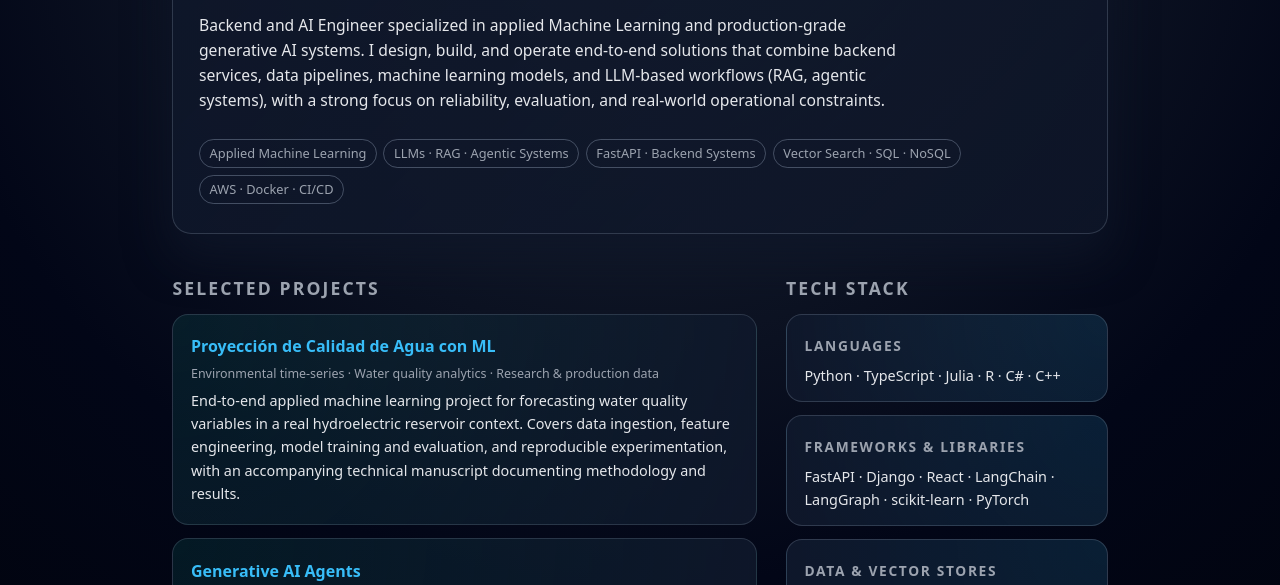
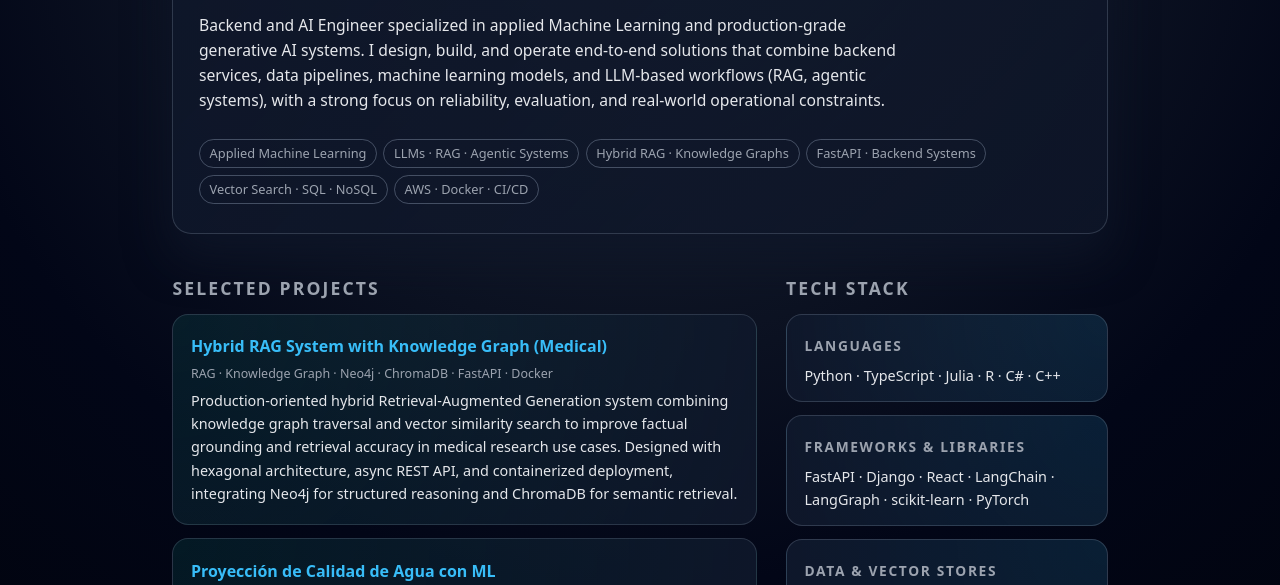
Before and after one commit to JoacoTschopp/joacotschopp.github.io, a plain HTML site: page index.html in a window 1280 px wide. Shown: the part 146-731 px from the top of the page. Drawn offline with Linux system fonts and the light colour scheme.

Commit message:
Update index.html

```diff
--- a/index.html
+++ b/index.html
@@ -200,6 +200,7 @@
         <div class="tags">
             <span class="tag">Applied Machine Learning</span>
             <span class="tag">LLMs · RAG · Agentic Systems</span>
+            <span class="tag">Hybrid RAG · Knowledge Graphs</span>
             <span class="tag">FastAPI · Backend Systems</span>
             <span class="tag">Vector Search · SQL · NoSQL</span>
             <span class="tag">AWS · Docker · CI/CD</span>
@@ -211,6 +212,22 @@
         <main>
             <section id="projects">
                 <h2>Selected Projects</h2>
+
+                <article class="card">
+                    <h3>
+                        <a href="https://github.com/JoacoTschopp/hybrid-rag-medical-kg" target="_blank" rel="noopener noreferrer">
+                        Hybrid RAG System with Knowledge Graph (Medical)
+                        </a>
+                    </h3>
+                    <small>RAG · Knowledge Graph · Neo4j · ChromaDB · FastAPI · Docker</small>
+                    <p>
+                        Production-oriented hybrid Retrieval-Augmented Generation system combining
+                        knowledge graph traversal and vector similarity search to improve factual grounding
+                        and retrieval accuracy in medical research use cases.
+                        Designed with hexagonal architecture, async REST API, and containerized deployment,
+                        integrating Neo4j for structured reasoning and ChromaDB for semantic retrieval.
+                    </p>
+                </article>
 
                 <article class="card">
                     <h3><a href="https://github.com/JoacoTschopp/proyeccion-calidad-agua-ml" target="_blank" rel="noopener noreferrer">Proyección de Calidad de Agua con ML</a></h3>
@@ -292,7 +309,7 @@
     </div>
 
     <footer>
-        &copy; <span id="year"></span> Joaquín Tschopp · Built with GitHub Pages
+        &copy; <span id="year"></span> Joaquín Sebastian Tschopp · Built with GitHub Pages
     </footer>
 </div>
 
```
